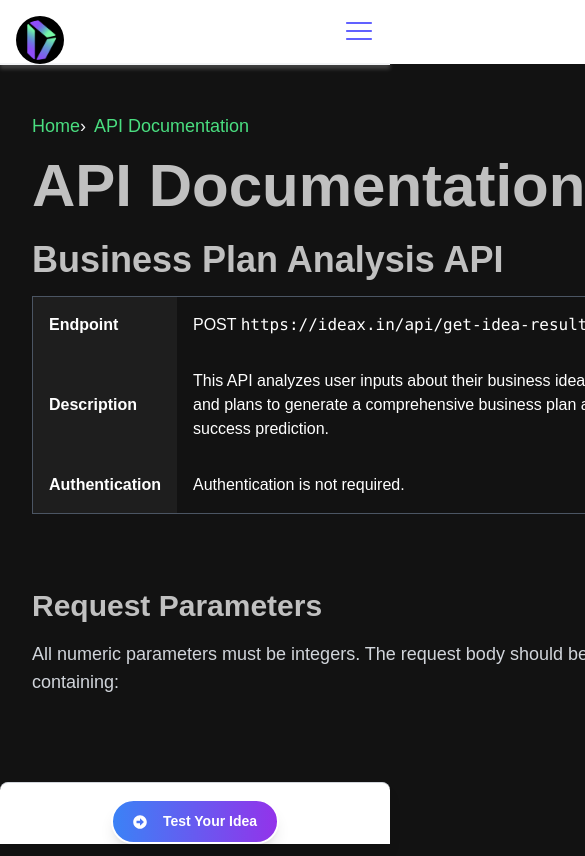
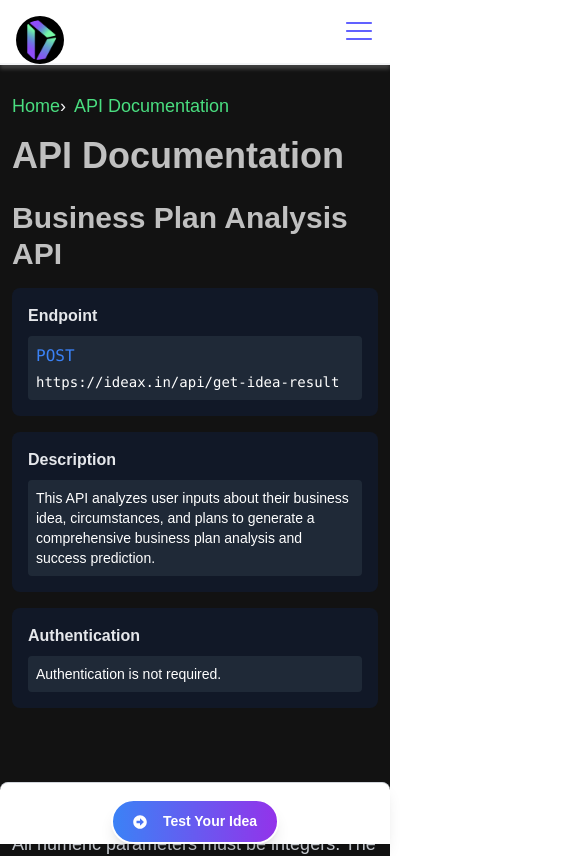
Before and after one commit to gagankishor/ideaxx, a Next.js app: page /documentation/api-documentation in a window 390 px wide. Shown: the top 856 px of the page, 585 px wide, since content can reach past the window. Built offline with nearby package versions, Linux system fonts and the light colour scheme.

Commit message:
new changes

```diff
--- a/src/app/documentation/api-documentation/page.js
+++ b/src/app/documentation/api-documentation/page.js
@@ -29,61 +29,104 @@
     },
   ];
   return (
-    <div className="min-h-screen flex bg-[#121212] text-white">
-      <div className="flex-1 p-8 max-w-3xl overflow-y-scroll">
+    <div className="min-h-screen flex flex-col md:flex-row bg-[#121212] text-white max-w-screen overflow-x-scroll scrollbar-hover">
+      <div className="flex-1 p-3 md:p-8 max-w-full md:max-w-3xl  scrollbar-hover">
         <Breadcrumb
           items={[
             { label: "Home", href: "/" },
             { label: "API Documentation", href: "/api-documentation" },
           ]}
         />
-        <h1 className="text-6xl font-bold mb-6 text-[#C0C0C0]">
+        <h1 className="text-4xl md:text-5xl lg:text-6xl font-bold mb-6 text-[#C0C0C0]">
           API Documentation
         </h1>
 
         <section className="mb-12">
-          <h2 className="text-4xl font-semibold mb-4 text-[#C0C0C0]">
+          <h2 className="text-3xl md:text-4xl font-semibold mb-4 text-[#C0C0C0]">
             Business Plan Analysis API
           </h2>
-          <table className="w-full border border-gray-600 text-left overflow-scroll">
+          <div className="w-full max-w-4xl mx-auto">
+      {/* Mobile-first approach with card-like view */}
+      <div className="block md:hidden">
+        <div className="space-y-4">
+          {/* Endpoint Section */}
+          <div className="bg-gray-900 rounded-lg p-4">
+            <div className="font-bold text-gray-200 mb-2">Endpoint</div>
+            <div className="bg-gray-800 p-2 rounded">
+              <span className="text-blue-500 font-mono">POST</span>
+              <code className="block mt-1 text-sm overflow-x-auto">
+                https://ideax.in/api/get-idea-result
+              </code>
+            </div>
+          </div>
+
+          {/* Description Section */}
+          <div className="bg-gray-900 rounded-lg p-4">
+            <div className="font-bold text-gray-200 mb-2">Description</div>
+            <div className="bg-gray-800 p-2 rounded text-sm">
+              This API analyzes user inputs about their business idea,
+              circumstances, and plans to generate a comprehensive business
+              plan analysis and success prediction.
+            </div>
+          </div>
+
+          {/* Authentication Section */}
+          <div className="bg-gray-900 rounded-lg p-4">
+            <div className="font-bold text-gray-200 mb-2">Authentication</div>
+            <div className="bg-gray-800 p-2 rounded text-sm">
+              Authentication is not required.
+            </div>
+          </div>
+        </div>
+      </div>
+
+      {/* Traditional table view for larger screens */}
+      <div className="hidden md:block overflow-hidden rounded-lg">
+        <table className="w-full border-collapse bg-gray-900">
           <tbody>
-              <tr>
-                <th className="p-4 bg-[#1E1E1E]">Endpoint</th>
+            <tr className="border-b border-gray-700">
+              <th className="p-4 bg-gray-800 text-left w-1/4">Endpoint</th>
               <td className="p-4">
-                  POST <code>https://ideax.in/api/get-idea-result</code>
+                <span className="text-blue-500 font-mono">POST</span>{' '}
+                <code className="bg-gray-800 px-2 py-1 rounded">
+                  https://ideax.in/api/get-idea-result
+                </code>
               </td>
             </tr>
-              <tr>
-                <th className="p-4 bg-[#1E1E1E]">Description</th>
-                <td className="p-4 bg-[#121212]">
+            <tr className="border-b border-gray-700">
+              <th className="p-4 bg-gray-800 text-left">Description</th>
+              <td className="p-4 bg-gray-700">
                 This API analyzes user inputs about their business idea,
                 circumstances, and plans to generate a comprehensive business
                 plan analysis and success prediction.
               </td>
             </tr>
             <tr>
-                <th className="p-4 bg-[#1E1E1E]">Authentication</th>
-                <td className="p-4">Authentication is not required.</td>
+              <th className="p-4 bg-gray-800 text-left">Authentication</th>
+              <td className="p-4">
+                Authentication is not required.
+              </td>
             </tr>
           </tbody>
         </table>
+      </div>
+    </div>
           <section id="RequestParameters" className="pt-16 overflow-scroll">
-            <h3 className="text-3xl font-semibold mb-4 text-left text-[#C0C0C0]">
+            <h3 className="text-2xl md:text-3xl font-semibold mb-4 text-left text-[#C0C0C0]">
               Request Parameters
             </h3>
-            <p className=" text-gray-300 text-left text-lg">
+            <p className="text-gray-300 text-left text-lg">
               All numeric parameters must be integers. The request body should
               be a JSON object containing:
             </p>
-            {/* <div className="w-full overflow-x-auto shadow-lg rounded-lg"></div> */}
           </section>
         </section>
         <section id="ParameterReference" className="pt-16 overflow-scroll">
           <ParameterReference />
         </section>
-        <section className="mb-12h overflow-scroll max-w-screen">
+        <section className="mb-12 overflow-scroll max-w-screen">
           <section id="ExampleRequest" className="pt-16">
-            <h3 className="text-3xl text-left font-semibold mb-4 text-[#C0C0C0]">
+            <h3 className="text-2xl md:text-3xl text-left font-semibold mb-4 text-[#C0C0C0]">
               Example Request
             </h3>
             <pre className="bg-[#1E1E1E] p-4 rounded text-sm text-[#C0C0C0] overflow-x-auto relative scrollbar-hover">
@@ -121,13 +164,13 @@
             </pre>
           </section>
           <section id="ResponseFormat" className="pt-16">
-            <h3 className="text-3xl text-left font-semibold mb-4 text-[#C0C0C0]">
+            <h3 className="text-2xl md:text-3xl text-left font-semibold mb-4 text-[#C0C0C0]">
               Response Format
             </h3>
-            <h4 className="text-2xl font-semibold mb-2 text-[#C0C0C0]">
+            <h4 className="text-xl md:text-2xl font-semibold mb-2 text-[#C0C0C0]">
               Success Response (200 OK)
             </h4>
-            <pre className="bg-[#1E1E1E] p-4 rounded text-sm text-[#C0C0C0] overflow-x-auto relative">
+            <pre className="bg-[#1E1E1E] p-4 rounded text-sm text-[#C0C0C0] overflow-x-auto relative scrollbar-hover">
               {`{
               "status": 200,
               "error": false,
@@ -154,10 +197,10 @@
                 Copy Code
               </button>
             </pre>
-            <h4 className="text-2xl font-semibold mb-2 text-[#C0C0C0]">
+            <h4 className="text-xl md:text-2xl font-semibold mb-2 text-[#C0C0C0]">
               Validation Error Response (400)
             </h4>
-            <pre className="bg-[#1E1E1E] p-4 rounded text-sm text-[#C0C0C0] overflow-x-auto relative">
+            <pre className="bg-[#1E1E1E] p-4 rounded text-sm text-[#C0C0C0] overflow-x-auto relative scrollbar-hover">
               {`{
               "status": 400,
               "error": true,
@@ -180,7 +223,7 @@
             </pre>
           </section>
           <section>
-            <h4 className="text-2xl font-semibold mb-2 text-[#C0C0C0]">
+            <h4 className="text-xl md:text-2xl font-semibold mb-2 text-[#C0C0C0]">
               Server Error (500)
             </h4>
             <pre className="bg-[#1E1E1E] p-4 rounded text-sm text-[#C0C0C0] overflow-x-auto relative scrollbar-hover">
@@ -206,55 +249,111 @@
             </pre>
           </section>
         </section>
-        <section className="mb-12 ">
-          <h2 className="text-4xl font-semibold mb-4 text-[#C0C0C0]">
+        <section className="mb-12">
+          <h2 className="text-3xl md:text-4xl font-semibold mb-4 text-[#C0C0C0]">
             Embeddable Widget API
           </h2>
-          <table className="w-full mb-8 border border-gray-600 text-left">
+          <div className="w-full max-w-4xl mx-auto">
+      {/* Mobile-first approach with a card-like view for small screens */}
+      <div className="block md:hidden">
+        <div className="space-y-4">
+          {/* Base URL Section */}
+          <div className="bg-gray-900 rounded-lg p-4">
+            <div className="font-bold text-gray-200 mb-2">Base URL</div>
+            <code className="block bg-gray-800 p-2 rounded text-sm overflow-x-auto scrollbar-hover">
+              https://ideax.in/api/widget/:uniqueKey
+            </code>
+          </div>
+
+          {/* Endpoint Section */}
+          <div className="bg-gray-900 rounded-lg p-4">
+            <div className="font-bold text-gray-200 mb-2">Endpoint</div>
+            <div className="bg-gray-800 p-2 rounded">
+              <span className="text-green-500 font-mono">GET</span>
+              <code className="block mt-1 text-sm overflow-x-auto">
+                /api/widget/:uniqueKey
+              </code>
+            </div>
+          </div>
+
+          {/* Response Section */}
+          <div className="bg-gray-900 rounded-lg p-4">
+            <div className="font-bold text-gray-200 mb-2">Response</div>
+            <div className="bg-gray-800  p-2 rounded">
+              <p className="text-sm text-gray-200 text-left mb-2">The API returns an HTML response that includes:</p>
+              <ul className="list-disc ml-4 space-y-2 text-sm">
+                <li>
+                  <span className="font-semibold">Logo:</span> A logo image hosted at{' '}
+                  <code className="bg-gray-700 px-1 rounded">https://ideax.in/logo.png</code>
+                </li>
+                <li>
+                  <span className="font-semibold">Validation Status:</span> A message confirming the validation status
+                </li>
+                <li>
+                  <span className="font-semibold">Success Percentage:</span> The success percentage associated with the unique key
+                </li>
+                <li>
+                  <span className="font-semibold">Trustpilot Widget:</span> An embedded Trustpilot widget
+                </li>
+              </ul>
+            </div>
+          </div>
+        </div>
+      </div>
+
+      {/* Traditional table view for larger screens */}
+      <div className="hidden md:block overflow-hidden rounded-lg">
+        <table className="w-full border-collapse bg-gray-900">
           <tbody>
-              <tr>
-                <th className="p-4 bg-[#1E1E1E]">Base URL</th>
-                <td className="p-4 ">
-                  <code>https://ideax.in/api/widget/:uniqueKey</code>
+            <tr className="border-b border-gray-700">
+              <th className="p-4 bg-gray-800 text-left w-1/4">Base URL</th>
+              <td className="p-4">
+                <code className="bg-gray-800 px-2 py-1 rounded">
+                  https://ideax.in/api/widget/:uniqueKey
+                </code>
+              </td>
+            </tr>
+            <tr className="border-b border-gray-700">
+              <th className="p-4 bg-gray-800 text-left">Endpoint</th>
+              <td className="p-4">
+                <span className="text-green-500 font-mono">GET</span>{' '}
+                <code className="bg-gray-800 px-2 py-1 rounded">
+                  /api/widget/:uniqueKey
+                </code>
               </td>
             </tr>
             <tr>
-                <th className="p-4 bg-[#1E1E1E]">Endpoint</th>
-                <td className="p-4 bg-[#121212]">
-                  GET <code>/api/widget/:uniqueKey</code>
-                </td>
-              </tr>
-              <tr>
-                <th className="p-4 bg-[#1E1E1E]">Response</th>
-                <td className="p-4 ">
-                  The API returns an HTML response that includes:
-                  <ul className="list-disc ml-6 mt-2">
+              <th className="p-4 bg-gray-800 text-left align-top">Response</th>
+              <td className="p-4">
+                <p className="mb-2">The API returns an HTML response that includes:</p>
+                <ul className="list-disc ml-6 space-y-2">
                   <li>
-                      <strong>Logo:</strong> A logo image hosted at{" "}
-                      <code>https://ideax.in/logo.png</code>.
+                    <span className="font-semibold">Logo:</span> A logo image hosted at{' '}
+                    <code className="bg-gray-800 px-2 py-1 rounded">
+                      https://ideax.in/logo.png
+                    </code>
                   </li>
                   <li>
-                      <strong>Validation Status:</strong> A message confirming
-                      the validation status.
+                    <span className="font-semibold">Validation Status:</span> A message confirming the validation status
                   </li>
                   <li>
-                      <strong>Success Percentage:</strong> The success
-                      percentage associated with the unique key.
+                    <span className="font-semibold">Success Percentage:</span> The success percentage associated with the unique key
                   </li>
                   <li>
-                      <strong>Trustpilot Widget:</strong> An embedded Trustpilot
-                      widget.
+                    <span className="font-semibold">Trustpilot Widget:</span> An embedded Trustpilot widget
                   </li>
                 </ul>
               </td>
             </tr>
           </tbody>
         </table>
+      </div>
+    </div>
           <section id="ExampleRequest">
-            <h3 className="text-3xl  text-left font-semibold pt-16 text-[#C0C0C0]">
+            <h3 className="text-2xl md:text-3xl text-left font-semibold pt-16 text-[#C0C0C0]">
               Example Request
             </h3>
-            <pre className="bg-[#1E1E1E] p-4 rounded text-sm text-[#C0C0C0] overflow-x-auto relative">
+            <pre className="bg-[#1E1E1E] p-4 rounded text-sm text-[#C0C0C0] overflow-x-auto relative scrollbar-hover">
               {`<iframe
               src="https://idxsolana.io/api/widget/abc123"
               width="300"
@@ -276,16 +375,16 @@
               </button>
             </pre>
           </section>
-          <section id="ExampleResponse" className="pt-16  rounded-lg shadow-md">
-            <h3 className="text-3xl font-semibold mb-4 text-left text-[#C0C0C0]">
+          <section id="ExampleResponse" className="pt-16 rounded-lg shadow-md">
+            <h3 className="text-2xl md:text-3xl font-semibold mb-4 text-left text-[#C0C0C0]">
               Example Response
             </h3>
-            <div className="overflow-hidden rounded-lg border bg-white ">
+            <div className="overflow-hidden rounded-lg border bg-white">
               <iframe
                 src="https://idxsolana.io/api/widget/fe3492f0"
                 width="100%"
                 height="400"
-                className="w-56 lg:w-full  h-96"
+                className="w-full h-96"
                 title="Example Response Widget"
                 frameBorder="0"
                 loading="lazy"
@@ -298,9 +397,8 @@
         <PaginationButtons previous={{href:"/technology-stack",name:"Technology Stack"}} next={{href:"/security-protocols",name:"Security Protocols"}}/>
       </div>
 
-      <TableOfContents data={tableOfContents} />
+      <TableOfContents data={tableOfContents} className="w-full md:w-1/4" />
     </div>
   );
 };
-
 export default APIDocumentation;
--- a/src/components/CardSlider.jsx
+++ b/src/components/CardSlider.jsx
@@ -174,7 +174,7 @@
                 className="slider-card-image"
               />
               <div className="card-content2">
-                <h3
+                <div
                   style={{
                     display: "flex",
                     alignItems: "center",
@@ -209,7 +209,7 @@
                     />
                   </div>
                   {card.title}
-                </h3>
+                </div>
                 {card.pointers.map((pointer, index) => (
                   <p
                     key={index}
--- a/src/components/pages/document/ParameterReference.jsx
+++ b/src/components/pages/document/ParameterReference.jsx
@@ -109,7 +109,7 @@
   const [activeTab, setActiveTab] = useState('table');
 
   return (
-    <div className="max-w-7xl mx-auto  bg-[#121212] min-h-screen">
+    <div className="max-w-7xl mx-auto  bg-[#121212] ">
       <h1 className="text-3xl font-bold text-[#C0C0C0] mb-8">Parameter Reference</h1>
 
       <div className="flex space-x-4 mb-6">
```
Also changed, not shown: src/app/documentation/integration-guidelines/page.js (+16 -8 lines), src/components/pages/document/PaginationButtons.jsx (+7 -8 lines). Lines whose indentation alone changed are shown as unchanged.
